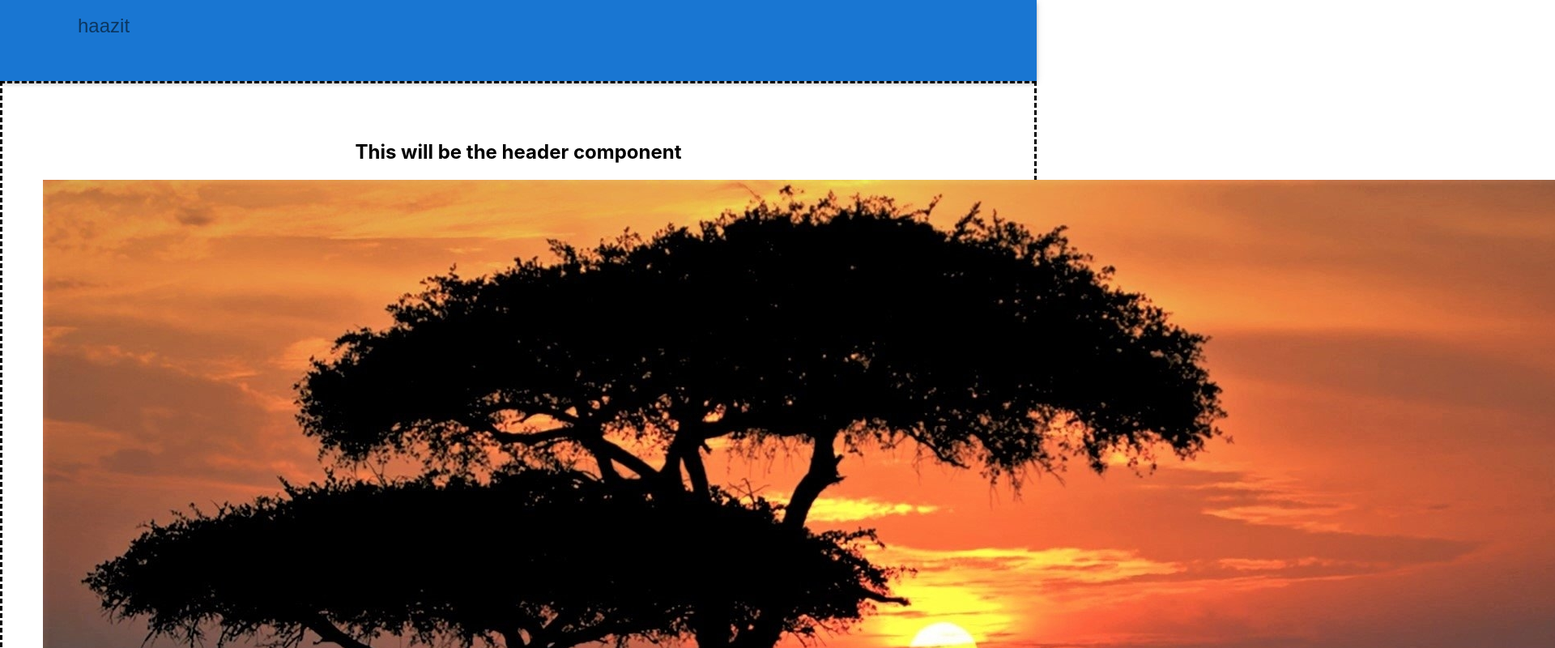
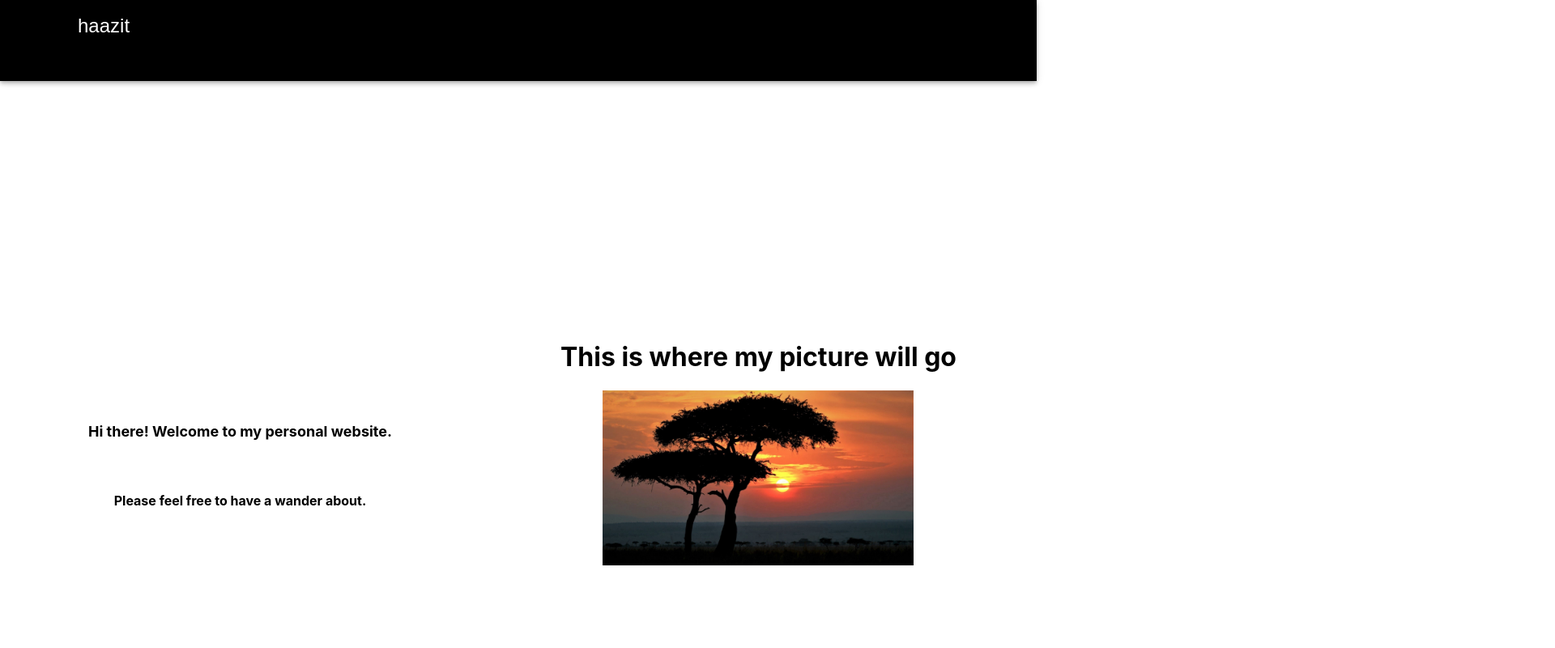
Before and after one commit to EenMac/Personal-portfolio.io, a React (Create React App) app: page / in a window 1280 px wide. Shown: the top 800 px of the page at 81% size, 1920 px wide, since content can reach past the window. Built offline with nearby package versions, Linux system fonts and the light colour scheme.

Commit message:
cpmpetencies page complete

```diff
--- a/src/components/Competencies.js
+++ b/src/components/Competencies.js
@@ -5,14 +5,46 @@ function Competencies() {
   return (
     <div id="competencies-container">
       <section id="languages-section">
-        <h1>Languages section</h1>
-        <h2>Tools section</h2>
+        <h1>Core languages</h1>
+          <ul>
+            <li>Javascript</li>
+            <li>Python</li>
+            <li>Ruby</li>
+            <li>SQL</li>
+            <li>Java</li>
+          </ul>
+        <h2>Applicable tools, frameworks and metholdologies</h2>
+          <ul>
+            <li>React</li>
+            <li>Scrum/Agile</li>
+            <li>Springboot</li>
+            <li>Cypress</li>
+            <li>Selenium</li>
+            <li>Linux</li>
+            <li>Node.js</li>
+          </ul>
       </section>
       <section id="projects-section">
-        <h1>Projects section</h1>
+        <h1>Projects</h1>
+        <ul>
+          <li>Notflix</li>
+          <li>Productivity Timer</li>
+          <li>Personal website</li>
+          <li>Radroutes</li>
+          <li>Carbon Calculator</li>
+        </ul>
       </section>
       <section id="experiences-section">
-        <h1>Work experience section</h1>
+        <h1>Personal experience</h1>
+          <div>
+            <h1>Bluebox Aviation</h1>
+            <h2>My responsibilities</h2>
+              <ul>
+                <li>Decouple the Automated test suite from browserstack, and integrate the use of safari-driver and chromedriver into the suite which resulted in a more meticulpous end to end process experience</li>
+                <li>Organise and lead the bi-monthly scrum events, i.e the  Sprint planning, review and retrospective, as well as facilitating any cross-team communication that may restrict reaching of sprint goal</li>
+                <li>Assisting Senior developer and team leads in reaching their sprint goal by assisting with any spare tasks that they are unable to complete in time, such as html and css changes, or adding minor features.</li>
+              </ul>
+          </div>
       </section>
     </div>
   )
--- a/src/components/Home.js
+++ b/src/components/Home.js
@@ -8,18 +8,15 @@ function Home() {
     console.log(image);
     return (
         <div id="home-container">
-            <section id="header-section">
-                <h1>This will be the header component</h1>
+            <div id='text-element'>
+                <h1 id="main-heading">Hi there! Welcome to my personal website.</h1>
+                <h2 id='sub-heading'>Please feel free to have a wander about.</h2>
+            </div>
+            <div id="picture-container">
+                <h1>This is where my picture will go</h1>
                 <img id="main-image" src={sunset}></img>
-            </section>
-            <section id="content-section">
-                <h1>This will be the content section</h1>
-            </section>
-            <section id="footer-section">
-                <h1>This will be the footer section</h1>
-            </section>
+            </div>
         </div>
     )
 }
-
 export default Home
--- a/src/components/Navbar.js
+++ b/src/components/Navbar.js
@@ -23,7 +23,7 @@ setAnchorEl(null);
                 <Box
                 // sx={{ flexGrow: 1, display: { xs: "flex", md: "none" } }}
                 >
-                    <IconButton
+                    <IconButton id="hamburger-menu"
                     onClick={handleMenu}
                     >
                         haazit
--- a/src/css/Home.css
+++ b/src/css/Home.css
@@ -1,26 +1,39 @@
 #home-container{
-    height: 2000px;
+    height: 100vh;
+    display: flex;
 }
-#header-section{
-    border-style: dashed;
-    padding: 50px;
-    position: flex;
+#text-element{
+    display: flex;
+    flex-direction: column;
+    position: relative;
+    vertical-align: middle;
+    transform: translateY(50vh);
+    margin-left: auto;
+    margin-right: auto;
+
+}
+#main-heading{
+    position: relative;
+    display: block;
     transform: translateY(100px);
-    height: 800px;
+    padding: 10px;
+    font-size: large;
+
 }
-#content-section{
-    transform: translateY(100px);
-    border-style: groove;
-    height: 800px;
-    position: flex;
-    margin-top: 10px;
+#sub-heading{
+    display: block;
+    position: relative;
+    transform: translateY(120px);
+    padding: 10px;
+    font-size: medium;
 }
-#footer-section{
-    transform: translateY(100px);
-    margin-top: 10px;
-    border-style: dotted;
-    height: 400px;
-    margin-bottom: 10px;
+#picture-container{
+    transform: translateY(50vh);
+    margin-left: auto;
+    margin-right: auto;
 }
 #main-image{
+    position: flex;
+    zoom: 20%;
+    flex: 1;
 }
--- a/src/css/Navbar.css
+++ b/src/css/Navbar.css
@@ -1,3 +1,8 @@
 #App-bar{
     height: 100px;
+    background-color: black;
+    font-style: italic;
 }
+#hamburger-menu{
+    color: white;
+}
```
